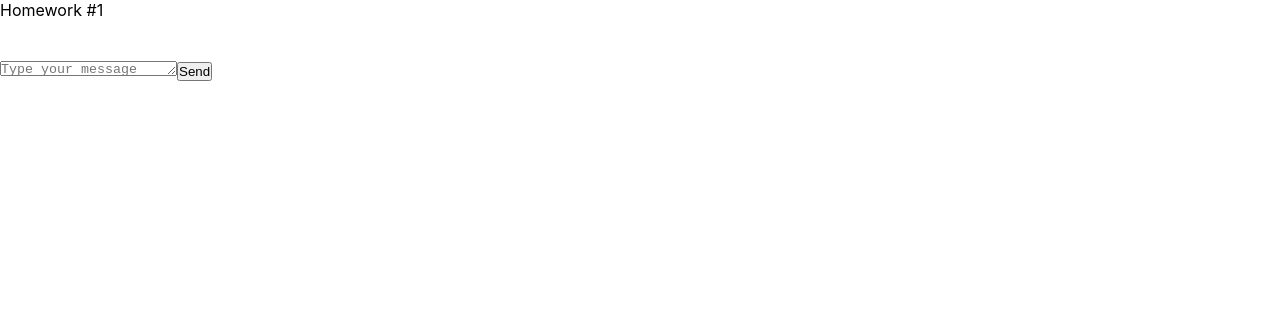
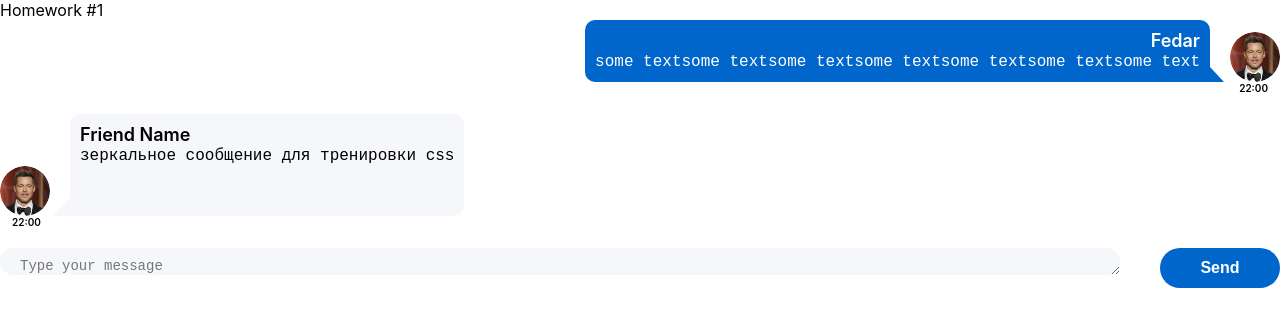
Before and after one commit to Graf-12/HWS, a React (Create React App) app: page / in a window 1280 px wide. Shown: the top 326 px of the page. Built offline with nearby package versions, Linux system fonts and the light colour scheme.

Commit message:
hw1 commit

```diff
--- a/package.json
+++ b/package.json
@@ -1,6 +1,6 @@
 {
   "name": "hws2",
-  "homepage": "http://Graf-12.github.io/hws2",
+  "homepage": "http://Graf-12.github.io/HWS",
   "version": "0.1.0",
   "private": true,
   "dependencies": {
--- a/src/s1-main/App.module.css
+++ b/src/s1-main/App.module.css
@@ -1,5 +1,7 @@
 .App {
     --header_height: 60px;
+    display: flex;
+    flex-flow: column wrap;
 }
 
 .hw {
--- a/src/s2-homeworks/hw01/HW1.tsx
+++ b/src/s2-homeworks/hw01/HW1.tsx
@@ -14,14 +14,29 @@ import avatar from './avatar.png'
 * */
 
 // нужно создать правильный тип вместо any
-export type MessageType = any
+
+export type UserType = {
+    avatar: typeof avatar
+    name: string
+}
+
+export type SomeMessageType = {
+    text: string
+    time: string
+}
+
+export type MessageType = {
+    id: number
+    user: UserType
+    message: SomeMessageType
+}
 
 // структуру объекта не менять
 export const message0: MessageType = {
     id: 0,
     user: {
         avatar: avatar, // можно менять
-        name: 'Some Name',  // можно менять
+        name: 'Fedar',  // можно менять
     },
     message: {
         text: 'some textsome textsome textsome textsome textsome textsome text', // можно менять
--- a/src/s2-homeworks/hw01/friend-message/FriendMessage.module.css
+++ b/src/s2-homeworks/hw01/friend-message/FriendMessage.module.css
@@ -1,31 +1,67 @@
 .friendMessage {
+    display: flex;
+    flex-direction: column;
+}
+
+.friendImageAndText {
+    display: flex;
+    flex-flow: row;
+    align-items: flex-end;
+}
+
+.friendImageAndText img {
+    width: 50px;
+    height: 50px;
+    border-radius: 50%;
+    margin-right: 20px;
+}
+
+.friendText {
+    display: flex;
+    flex-flow: column;
+    background: #F5F7FB;
+    color: #000000;
+    border-radius: 10px;
+    padding: 10px;
+}
+
+.friendName {
+    font-size: 18px;
+    font-weight: 600;
+    line-height: 22px;
+    letter-spacing: 0;
+    align-self: flex-start;
 
 }
 
-.friendImageAndText {
-
-}
-
-.friendImageAndText img {
-
-}
-
-.friendText {
+.friendMessageText {
+    font-size: 16px;
+    font-weight: 400;
+    line-height: 20px;
+    letter-spacing: 0;
+    align-self: flex-start;
 
 }
 
 .friendText:after {
-
-}
-
-.friendName {
-
-}
-
-.friendMessageText {
+    content: '';
+    position: relative;
+    left: -28px;
+    bottom: -10px;
+    border: 20px solid transparent;
+    z-index: -1;
+    border-bottom: 20px solid #F5F7FB;
 
 }
 
 .friendTime {
+    font-size: 10px;
+    font-weight: 600;
+    line-height: 12px;
+    letter-spacing: 0;
+    align-self: flex-start;
+    margin-left: 12px;
+    margin-bottom: 20px;
+
 
 }
--- a/src/s2-homeworks/hw01/friend-message/FriendMessage.tsx
+++ b/src/s2-homeworks/hw01/friend-message/FriendMessage.tsx
@@ -1,8 +1,14 @@
 import React from 'react'
 import s from './FriendMessage.module.css'
+import {MessageType} from "../HW1";
+
+
+export type FriendMessagePropsType = {
+    message: MessageType
+}
 
 // создать тип вместо any и отобразить приходящие данные
-const FriendMessage = (props: any) => {
+const FriendMessage = (props: FriendMessagePropsType) => {
     return (
         <div
             id={'hw1-friend-message-' + props.message.id}
@@ -10,9 +16,10 @@ const FriendMessage = (props: any) => {
         >
             <div className={s.friendImageAndText}>
                 <img
+                    alt={'ava'}
                     id={'hw1-friend-avatar-' + props.message.id}
                     // создаёт студент
-
+                    src={props.message.user.avatar}
                     //
                 />
                 <div className={s.friendText}>
@@ -21,7 +28,7 @@ const FriendMessage = (props: any) => {
                         className={s.friendName}
                     >
                         {/*создаёт студент*/}
-
+                        {props.message.user.name}
                         {/**/}
                     </div>
                     <pre
@@ -29,7 +36,7 @@ const FriendMessage = (props: any) => {
                         className={s.friendMessageText}
                     >
                         {/*создаёт студент*/}
-
+                        {props.message.message.text}
                         {/**/}
                     </pre>
                 </div>
@@ -39,7 +46,7 @@ const FriendMessage = (props: any) => {
                 className={s.friendTime}
             >
                 {/*создаёт студент*/}
-
+                {props.message.message.time}
                 {/**/}
             </div>
         </div>
--- a/src/s2-homeworks/hw01/message-sender/MessageSender.module.css
+++ b/src/s2-homeworks/hw01/message-sender/MessageSender.module.css
@@ -1,18 +1,43 @@
 .sendForm {
-
+    display: flex;
+    justify-content: space-between;
 }
 
 .textarea {
+    height: 40px;
+    border-radius: 20px;
+    background: #F5F7FB;
+    flex-grow: 1;
+    border: none;
+    font-size: 14px;
+    font-weight: 400;
+    line-height: 17px;
+    letter-spacing: 0;
+    text-align: left;
+    padding-left: 20px;
+    padding-top: 10px;
 
 }
 
 .button {
-
+    height: 40px;
+    width: 120px;
+    border-radius: 20px;
+    background: #0066CC;
+    color: #FFFFFF;
+    margin-left: 40px;
+    border: none;
+    font-size: 16px;
+    font-weight: 600;
+    line-height: 20px;
+    letter-spacing: 0;
+    text-align: center;
 }
 
 .button:hover {
 
 }
+
 .button:active {
 
 }
--- a/src/s2-homeworks/hw01/message/Message.module.css
+++ b/src/s2-homeworks/hw01/message/Message.module.css
@@ -1,31 +1,71 @@
 .message {
+    display: flex;
+    flex-direction: column;
 
 }
 
 .imageAndText {
-
+    display: flex;
+    flex-flow: row-reverse;
+    align-items: flex-end;
 }
 
+
+
 .imageAndText img {
-
+    width: 50px;
+    height: 50px;
+    border-radius: 50%;
+    margin-left: 20px;
 }
 
 .text {
-
-}
-
-.text:after {
+    display:flex;
+    flex-flow: column;
+    background: #0066CC;
+    color: #FFFFFF;
+    padding: 10px;
+    border-radius: 10px 10px 0 10px;
 
 }
 
 .name {
+    font-size: 18px;
+    font-weight: 600;
+    line-height: 22px;
+    letter-spacing: 0;
+    align-self: flex-end;
 
 }
 
 .messageText {
+    font-size: 16px;
+    font-weight: 400;
+    line-height: 20px;
+    letter-spacing: 0;
+    align-self: flex-start;
+    position: relative;
 
 }
 
+.messageText:after {
+    content: '';
+    position: absolute;
+    right: -24px;
+    bottom: -10px;
+    border: 14px solid transparent;
+    border-bottom: 15px solid #0066CC;
+}
+
+
 .time {
+    font-size: 10px;
+    font-weight: 600;
+    line-height: 12px;
+    letter-spacing: 0;
+    align-self: flex-end;
+    margin-right: 12px;
+    margin-bottom: 20px;
+
 
 }
--- a/src/s2-homeworks/hw01/message/Message.tsx
+++ b/src/s2-homeworks/hw01/message/Message.tsx
@@ -1,8 +1,11 @@
 import React from 'react'
 import s from './Message.module.css'
+import {MessageType} from "../HW1";
 
 // нужно создать правильный тип вместо any
-export type MessagePropsType = any
+export type MessagePropsType = {
+    message: MessageType
+}
 
 // нужно отобразить приходящие данные
 const Message = (props: MessagePropsType) => {
@@ -10,27 +13,28 @@ const Message = (props: MessagePropsType) => {
         <div id={'hw1-message-' + props.message.id} className={s.message}>
             <div className={s.imageAndText}>
                 <img
+                    alt={'ava'}
                     id={'hw1-avatar-' + props.message.id}
                     // создаёт студент
-
+                    src={props.message.user.avatar}
                     //
                 />
                 <div className={s.text}>
                     <div id={'hw1-name-' + props.message.id} className={s.name}>
                         {/*создаёт студент*/}
-
+                        {props.message.user.name}
                         {/**/}
                     </div>
                     <pre id={'hw1-text-' + props.message.id} className={s.messageText}>
                         {/*создаёт студент*/}
-
+                        {props.message.message.text}
                         {/**/}
                     </pre>
                 </div>
             </div>
             <div id={'hw1-time-' + props.message.id} className={s.time}>
                 {/*создаёт студент*/}
-
+                {props.message.message.time}
                 {/**/}
             </div>
         </div>
```
